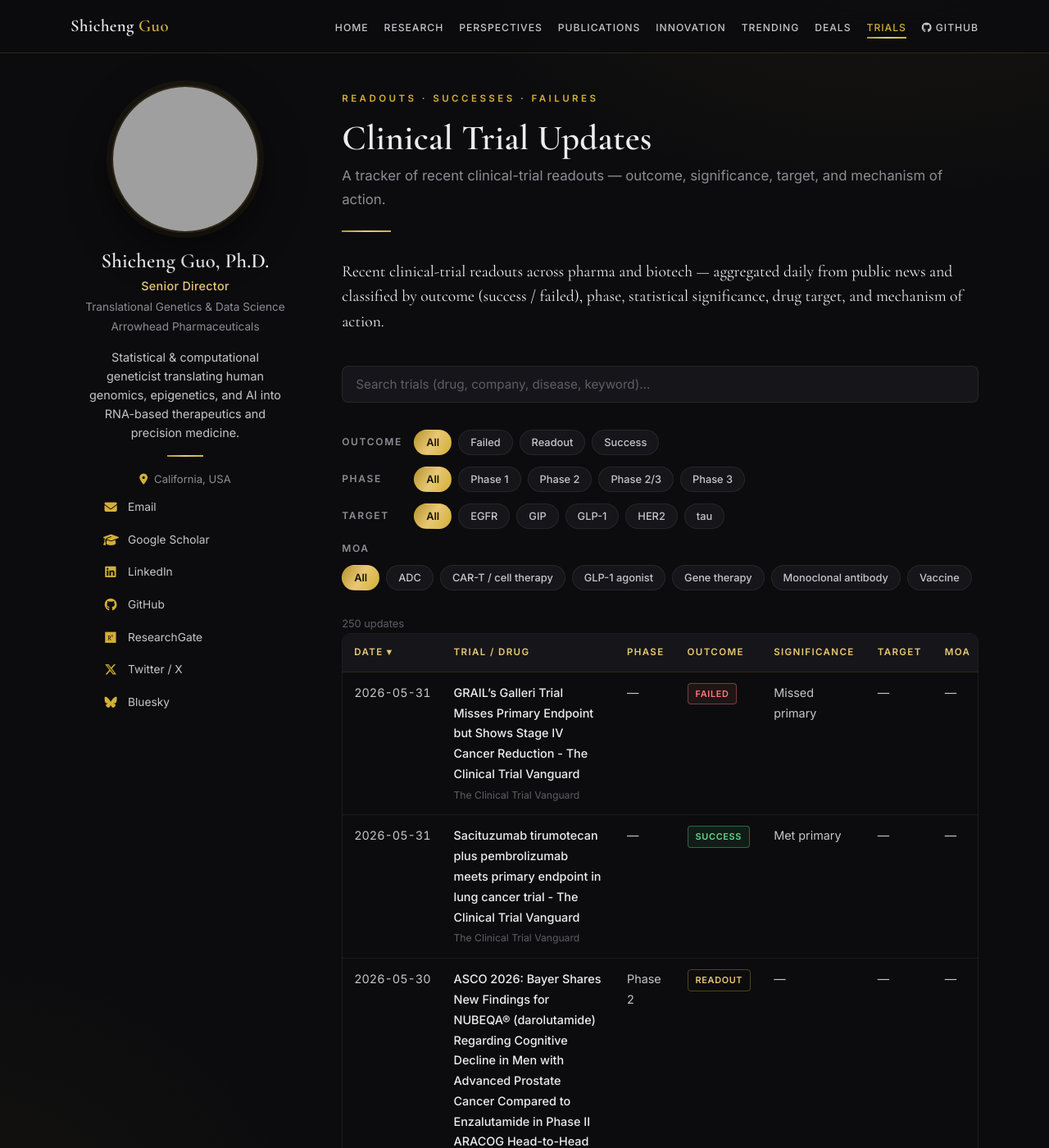
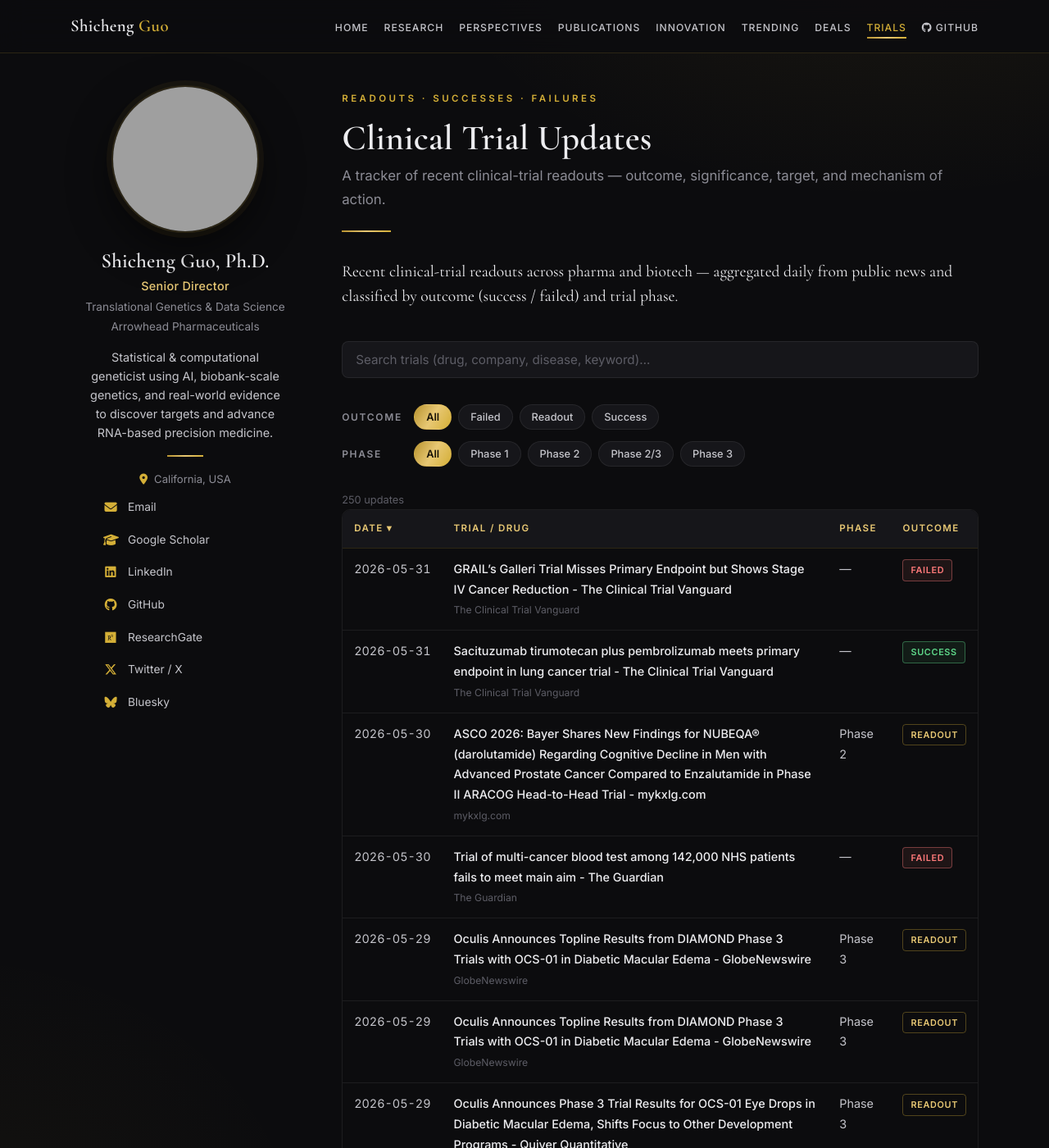
Before and after one commit to Shicheng-Guo/Shicheng-Guo.Github.io, a Jekyll site: the page built from trials.md, in a window 1280 px wide and 1400 px high. Shown: the whole window at 82% size. Built offline with Jekyll 4.4.1, drawn with Linux system fonts in a browser that asks for light colours; some of the changed text lies outside the part shown.

Commit message:
Trials: drop Significance/Target/MOA columns+filters; de-dup Focus Areas; tighten bio
- Trials table now Date/Trial-Drug/Phase/Outcome with Outcome+Phase filters
- Replace overlapping 'Translational Genomics' card with 'Epigenetics & Liquid Biopsy'
- Sharpen sidebar bio around AI, biobank genetics, and real-world evidence

```diff
--- a/_includes/author-profile.html
+++ b/_includes/author-profile.html
@@ -4,7 +4,7 @@
   <p class="author__role">Senior Director</p>
   <p class="author__org">Translational Genetics &amp; Data Science<br>Arrowhead Pharmaceuticals</p>
 
-  <p class="author__bio">Statistical &amp; computational geneticist translating human genomics, epigenetics, and AI into RNA-based therapeutics and precision medicine.</p>
+  <p class="author__bio">Statistical &amp; computational geneticist using AI, biobank-scale genetics, and real-world evidence to discover targets and advance RNA-based precision medicine.</p>
 
   <hr class="author__divider">
 
--- a/assets/js/trials.js
+++ b/assets/js/trials.js
@@ -12,13 +12,11 @@
   const filterBoxes = {
     outcome: document.getElementById("trialOutcome"),
     phase:   document.getElementById("trialPhase"),
-    target:  document.getElementById("trialTarget"),
-    moa:     document.getElementById("trialMoa"),
   };
   const DATA_URL = "/assets/data/trials.json";
 
   let all = [];
-  const active = { outcome: "", phase: "", target: "", moa: "" };
+  const active = { outcome: "", phase: "" };
   let query = "";
   let sortDesc = true;
 
@@ -58,8 +56,6 @@
   function matches(d) {
     if (active.outcome && d.outcome !== active.outcome) return false;
     if (active.phase && d.phase !== active.phase) return false;
-    if (active.target && d.target !== active.target) return false;
-    if (active.moa && d.moa !== active.moa) return false;
     if (query && !d.headline.toLowerCase().includes(query)) return false;
     return true;
   }
@@ -87,9 +83,6 @@
       el("th", null, "Trial / Drug"),
       el("th", null, "Phase"),
       el("th", null, "Outcome"),
-      el("th", null, "Significance"),
-      el("th", null, "Target"),
-      el("th", null, "MOA"),
     );
 
     const body = rows.map(d => el("tr", null,
@@ -100,9 +93,6 @@
       ),
       el("td", null, d.phase || "—"),
       el("td", null, outcomeBadge(d.outcome)),
-      el("td", null, d.significance || "—"),
-      el("td", null, d.target || "—"),
-      el("td", null, d.moa || "—"),
     ));
 
     tableMount.appendChild(
--- a/index.html
+++ b/index.html
@@ -25,12 +25,12 @@
   <div class="hl-card">
     <i class="fa-solid fa-database"></i>
     <h3>Biobank-Scale Genetics</h3>
-    <p>Human-genetics-driven discovery across UK Biobank, eMERGE, PMRP, and other population-scale resources.</p>
+    <p>Human-genetics-driven target discovery and validation across UK Biobank, eMERGE, PMRP, and other population-scale cohorts.</p>
   </div>
   <div class="hl-card">
     <i class="fa-solid fa-dna"></i>
-    <h3>Translational Genomics</h3>
-    <p>From the druggable genome and epigenetics to RNA-based therapeutics and precision medicine.</p>
+    <h3>Epigenetics &amp; Liquid Biopsy</h3>
+    <p>DNA methylation, methylation haplotype blocks, and cell-free DNA for non-invasive detection and biomarkers.</p>
   </div>
 </div>
 
--- a/trials.md
+++ b/trials.md
@@ -9,15 +9,13 @@
 description: "A live-updating tracker of clinical-trial readouts across pharma and biotech — successes, failures, statistical significance, drug targets, and mechanisms of action."
 ---
 
-<p class="lead">Recent clinical-trial readouts across pharma and biotech — aggregated daily from public news and classified by outcome (success / failed), phase, statistical significance, drug target, and mechanism of action.</p>
+<p class="lead">Recent clinical-trial readouts across pharma and biotech — aggregated daily from public news and classified by outcome (success / failed) and trial phase.</p>
 
 <input type="search" id="trialSearch" class="deal-search" placeholder="Search trials (drug, company, disease, keyword)…" aria-label="Search clinical trial updates">
 
 <div class="trending-toolbar">
   <div class="toolbar-row"><span class="toolbar-label">Outcome</span><div class="filters" id="trialOutcome"></div></div>
   <div class="toolbar-row"><span class="toolbar-label">Phase</span><div class="filters" id="trialPhase"></div></div>
-  <div class="toolbar-row"><span class="toolbar-label">Target</span><div class="filters" id="trialTarget"></div></div>
-  <div class="toolbar-row"><span class="toolbar-label">MOA</span><div class="filters" id="trialMoa"></div></div>
 </div>
 
 <div class="trending-status" id="trialStatus" role="status" aria-live="polite"><span class="spin" aria-hidden="true"></span>Loading…</div>
@@ -27,7 +25,7 @@
 <p class="trending-updated" id="trialUpdated"></p>
 
 <p class="trending-updated">
-  Note: trial readouts are auto-aggregated from public news (Google News) and classified by keyword matching, so <strong>outcome, significance, target, and MOA are best-effort and may be incomplete</strong> ("—" where not detected). "Success" / "Failed" reflect whether the trial reportedly met its primary endpoint. Always confirm details via the linked source. Updated daily by an automated job.
+  Note: trial readouts are auto-aggregated from public news (Google News) and classified by keyword matching, so <strong>outcome and phase are best-effort and may be incomplete</strong> ("—" where not detected). "Success" / "Failed" reflect whether the trial reportedly met its primary endpoint. Always confirm details via the linked source. Updated daily by an automated job.
 </p>
 
 <script src="{{ site.url }}/assets/js/trials.js"></script>
```
